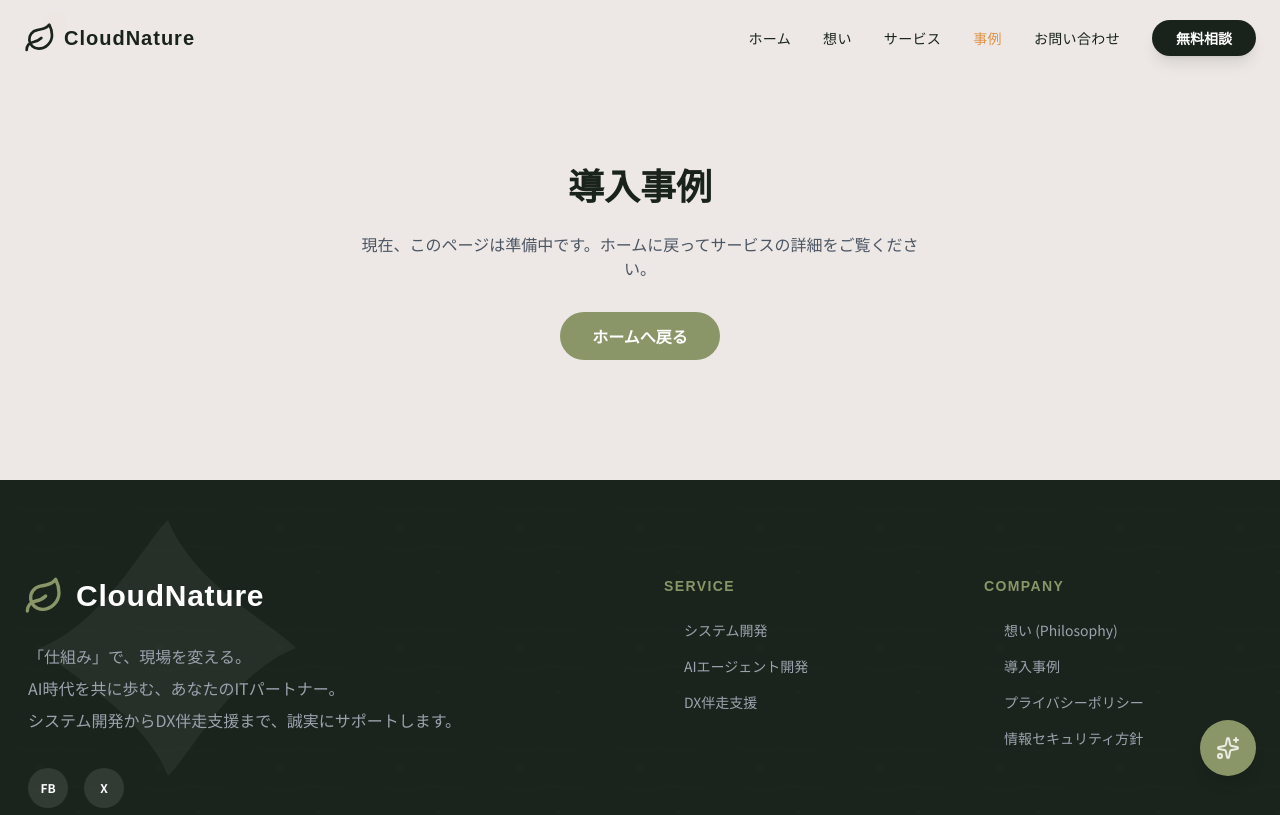
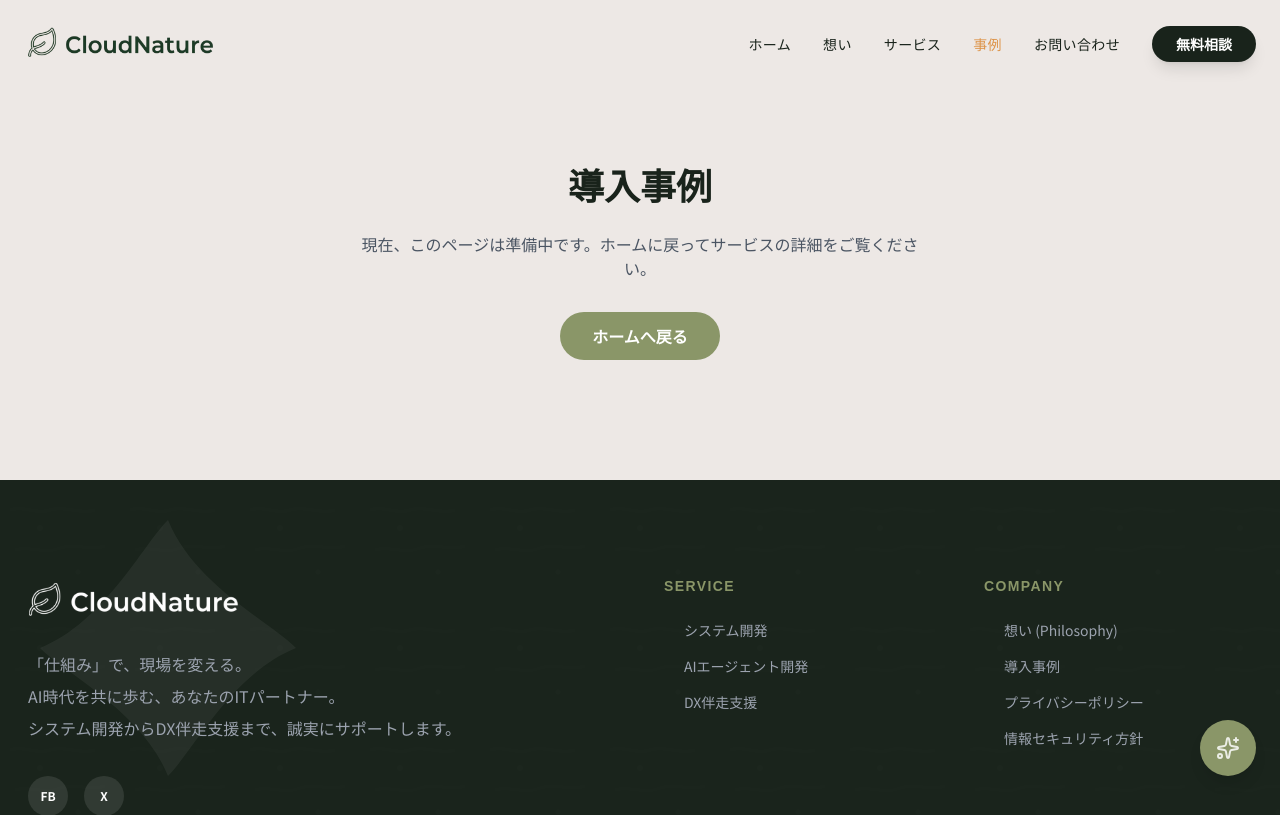
Before and after one commit to kohei0125/CloudNature, a Next.js app: page /cases in a window 1280 px wide. Shown: the top 815 px of the page. Built offline with nearby package versions, Linux system fonts and the light colour scheme.

Commit message:
feat: ヘッダーとフッターのロゴを新しい画像ベースのロゴに更新しました。

```diff
--- a/components/SiteShell.tsx
+++ b/components/SiteShell.tsx
@@ -2,6 +2,7 @@
 
 import Link from "next/link";
 import { usePathname } from "next/navigation";
+import Image from "next/image";
 import { useEffect, useState } from "react";
 import { Menu, X, Leaf, ArrowRight, ShieldCheck, Check } from "lucide-react";
 import { NAV_ITEMS, HEADER_COPY, FOOTER_COPY } from "@/content/strings";
@@ -34,7 +35,9 @@ const SiteShell = ({ children }: Props) => {
       >
         <div className="container mx-auto px-6 flex justify-between items-center">
           <Link href="/" className="flex items-center gap-2 group">
-            <div className="relative">
+
+            {/* 旧ロゴ */}
+            {/* <div className="relative">
               <Leaf className={`w-8 h-8 transition-colors ${isScrolled ? "text-[#8A9668]" : "text-[#19231B]"}`} />
               <div className="absolute -top-1 -right-1 w-3 h-3 bg-[#DD9348] rounded-full animate-ping opacity-75"></div>
             </div>
@@ -42,7 +45,16 @@ const SiteShell = ({ children }: Props) => {
               <span className="text-xl font-serif font-bold tracking-wider text-[#19231B]">
                 {HEADER_COPY.brand}
               </span>
-            </div>
+            </div> */}
+
+            <Image
+              src="/images/header_logo.png"
+              alt={HEADER_COPY.brand}
+              width={180}
+              height={50}
+              className="object-contain h-12 w-auto"
+              priority
+            />
           </Link>
 
           {/* Desktop Nav */}
@@ -118,9 +130,12 @@ const SiteShell = ({ children }: Props) => {
         <div className="container mx-auto px-6 relative z-10">
           <div className="grid md:grid-cols-4 gap-12 mb-16">
             <div className="md:col-span-2">
-              <div className="flex items-center gap-3 mb-6">
-                <Leaf className="w-10 h-10 text-[#8A9668]" />
-                <span className="text-3xl font-serif font-bold tracking-wide">{HEADER_COPY.brand}</span>
+              <div className="mb-6">
+                <img
+                  src="/images/footer_logo.png"
+                  alt={HEADER_COPY.brand}
+                  className="object-contain h-12 w-auto"
+                />
               </div>
               <p className="text-gray-400 leading-loose max-w-md mb-8 pl-1">
                 {FOOTER_COPY.taglineLines[0]}
--- a/content/strings.ts
+++ b/content/strings.ts
@@ -30,8 +30,8 @@ export const HEADER_COPY = {
 export const HERO_COPY = {
   imageSrc: "/images/hero-office.svg",
   badge: "2026 STRATEGIC PARTNER",
-  headingLine1: "AI時代を、",
-  headingLine2: "共に歩む。",
+  headingLine1: "事業に効く",
+  headingLine2: "システム開発を",
   description:
     "人手不足という「不自由」からの解放。最新のAIエージェントと、地に足のついたシステム開発で、地方企業の組織を「強く、しなやか」に変革します。",
   primaryCta: "無料診断・相談",
```
Also changed, not shown: public/images/footer_logo.png (added), public/images/header_logo.png (added).
